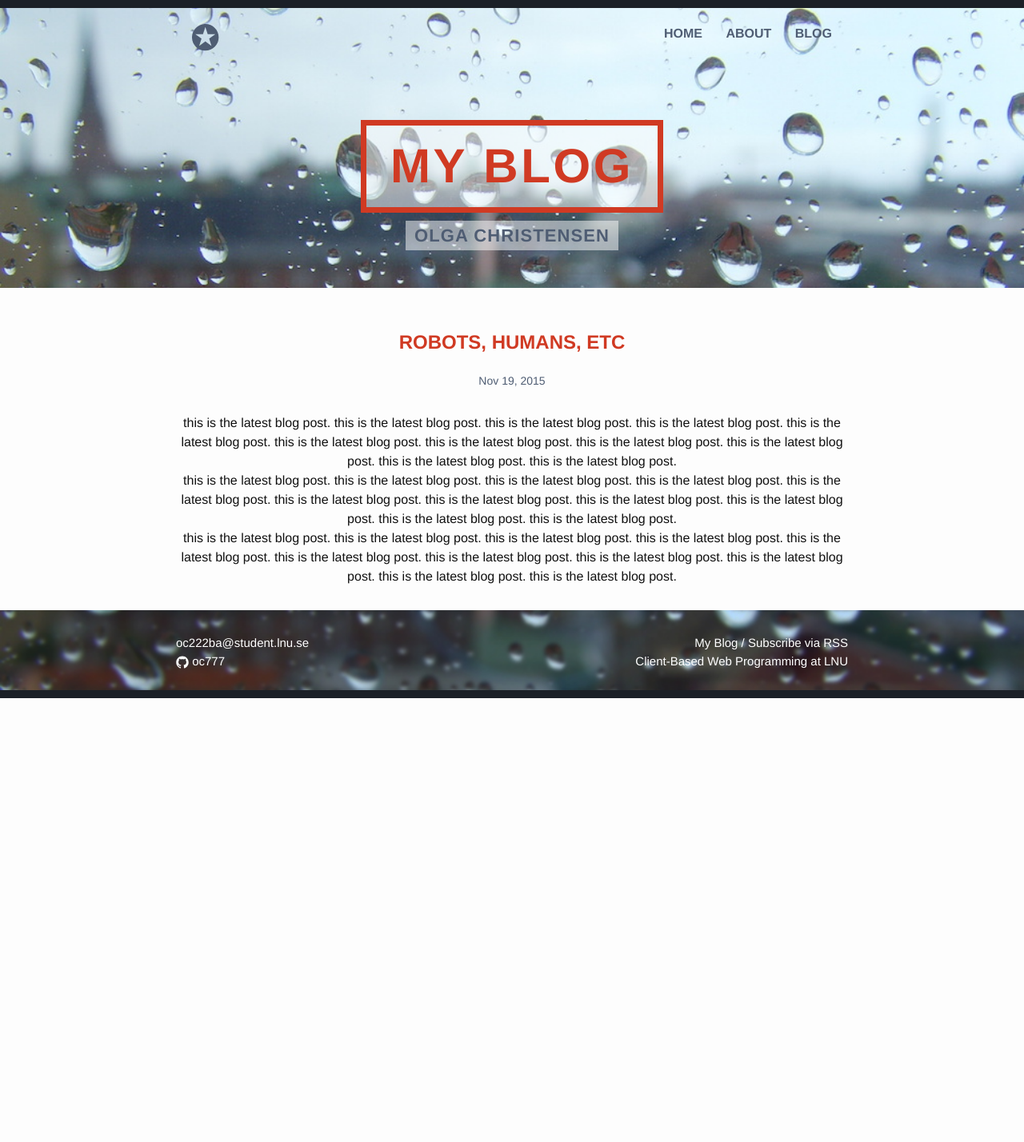
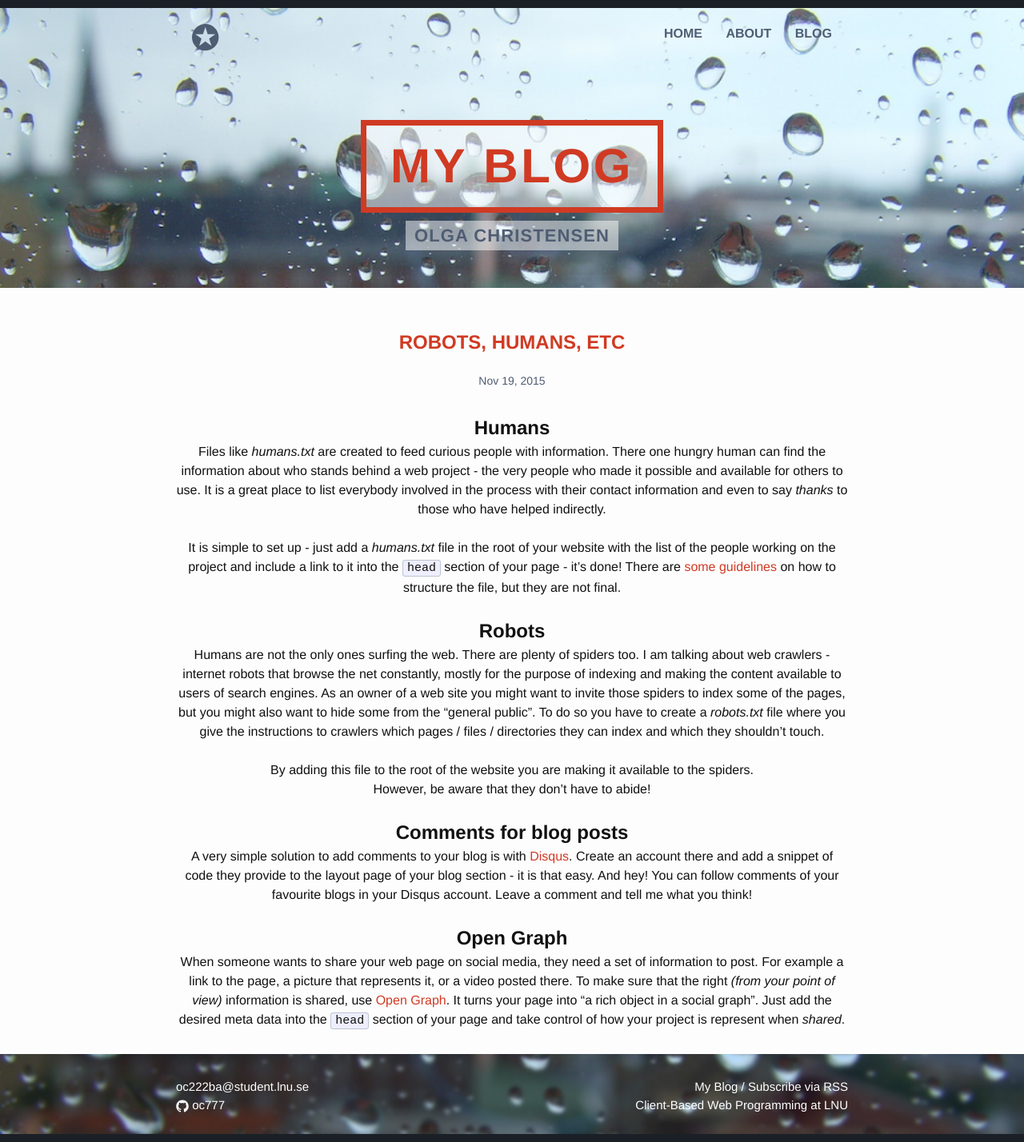
Before and after one commit to oc777/oc777.github.io, a Jekyll site: the page built from _posts/2015-11-19-robots-humans-etc.markdown, in a window 1280 px wide. Shown: the whole page at 80% size. Built offline with Jekyll 4.4.1, drawn with Linux system fonts in a browser that asks for light colours; before the commit the page ends 900 px from its top, so only the background shows below that.

Commit message:
blog posts added

```diff
--- a/_includes/head.html
+++ b/_includes/head.html
@@ -12,6 +12,7 @@
     <meta property="og:image" content= {{ "/img/avatar.jpeg" | prepend: site.baseurl}} />
     <meta property="og:description" content="Client Based Web Programming at LNU" />
 
-    <link rel="stylesheet" href="{{ "/css/main.css" | prepend: site.baseurl }}">
-    <link rel="canonical" href="{{ page.url | replace:'index.html','' | prepend: site.baseurl | prepend: site.url }}">
+    <link rel="author" href="humans.txt" />
+    <link rel="stylesheet" href="{{ "/css/main.css" | prepend: site.baseurl }}" />
+    <link rel="canonical" href="{{ page.url | replace:'index.html','' | prepend: site.baseurl | prepend: site.url }}" />
 </head>
--- a/_posts/2015-11-19-robots-humans-etc.markdown
+++ b/_posts/2015-11-19-robots-humans-etc.markdown
@@ -2,43 +2,57 @@
 layout: post
 title:  "Robots, Humans, etc"
 date:   2015-11-19 00:06:09
-description: Some words about my latest post. Really short and bla bla bla. Bla bla.
+description: People, search engines, comments, graphs...
 ---
 
-this is the latest blog post.
-this is the latest blog post.
-this is the latest blog post.
-this is the latest blog post.
-this is the latest blog post.
-this is the latest blog post.
-this is the latest blog post.
-this is the latest blog post.
-this is the latest blog post.
-this is the latest blog post.
-this is the latest blog post.
+Humans
+======
+
+Files like _humans.txt_ are created to feed curious people with information. There one hungry human can find the information
+about who stands behind a web project - the very people who made it possible and available for others to use.
+It is a great place to list everybody involved in the process with their contact information and even to say _thanks_
+to those who have helped indirectly.
+
+&nbsp;
+
+It is simple to set up - just add a _humans.txt_ file in the root of your website with the list of the people working on the project
+and include a link to it into the `head` section of your page - it's done! There are [some guidelines](http://humanstxt.org/Standard.html)
+on how to structure the file, but they are not final.
+
+&nbsp;
 
 
-this is the latest blog post.
-this is the latest blog post.
-this is the latest blog post.
-this is the latest blog post.
-this is the latest blog post.
-this is the latest blog post.
-this is the latest blog post.
-this is the latest blog post.
-this is the latest blog post.
-this is the latest blog post.
-this is the latest blog post.
+Robots
+======
+
+Humans are not the only ones surfing the web. There are plenty of spiders too. I am talking about web crawlers - internet robots
+that browse the net constantly, mostly for the purpose of indexing and making the content available to users of search engines.
+As an owner of a web site you might want to invite those spiders to index some of the pages, but you might also want to hide some
+from the "general public". To do so you have to create a _robots.txt_ file where you give the instructions to crawlers
+which pages / files / directories they can index and which they shouldn't touch.
+
+&nbsp;
+
+By adding this file to the root of the website you are making it available to the spiders.
+
+However, be aware that they don't have to abide!
+
+&nbsp;
+
+Comments for blog posts
+=======
+
+A very simple solution to add comments to your blog is with [Disqus](http://disqus.com). Create an account there and add a snippet
+of code they provide to the layout page of your blog section - it is that easy. And hey! You can follow comments of your favourite
+blogs in your Disqus account. Leave a comment and tell me what you think!
+
+&nbsp;
 
 
-this is the latest blog post.
-this is the latest blog post.
-this is the latest blog post.
-this is the latest blog post.
-this is the latest blog post.
-this is the latest blog post.
-this is the latest blog post.
-this is the latest blog post.
-this is the latest blog post.
-this is the latest blog post.
-this is the latest blog post.
+Open Graph
+=======
+
+When someone wants to share your web page on social media, they need a set of information to post. For example a link to the page,
+a picture that represents it, or a video posted there. To make sure that the right _(from your point of view)_ information is
+shared, use [Open Graph](http://ogp.me). It turns your page into "a rich object in a social graph". Just add the desired meta data
+into the `head` section of your page and take control of how your project is represent when _shared_.
```
Also changed, not shown: _posts/2015-11-12-css-preprocessors.markdown (+17 -14 lines), _posts/2015-11-15-static-site-generator.markdown (+11 -15 lines).
